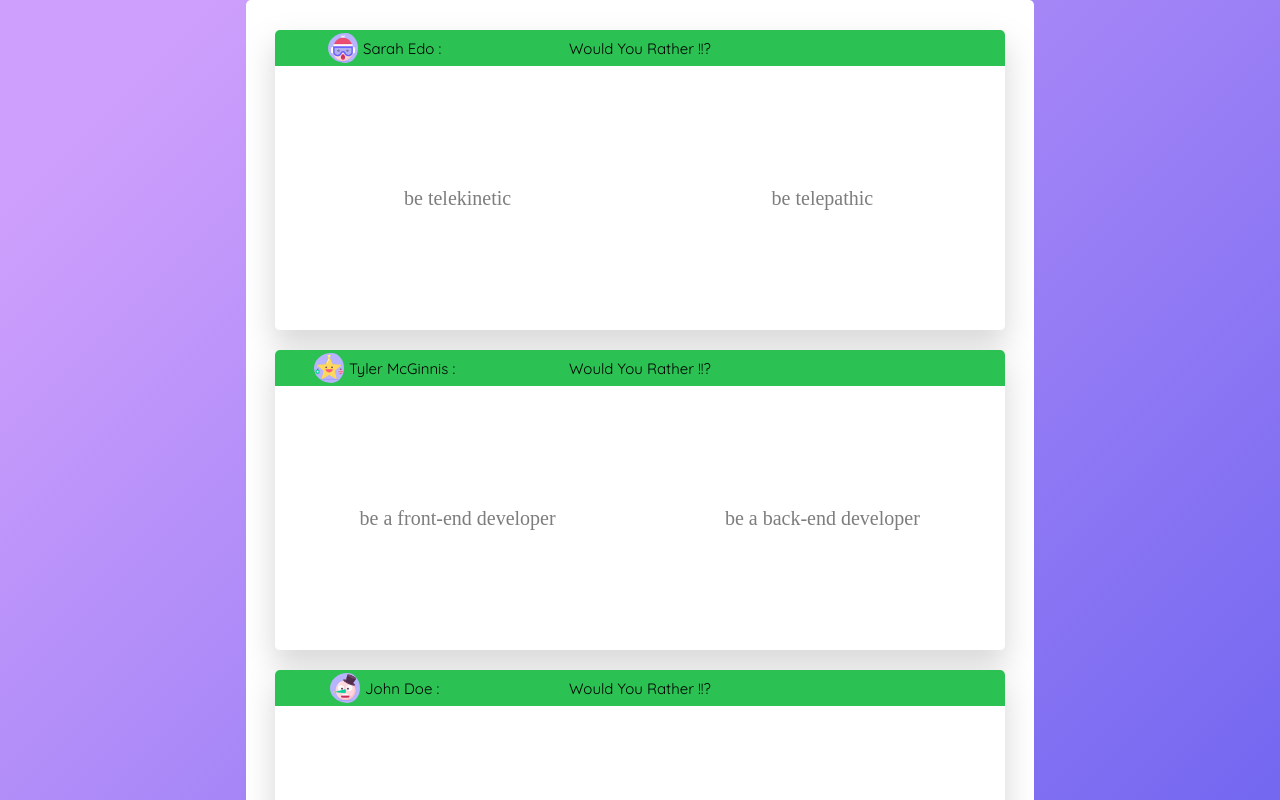
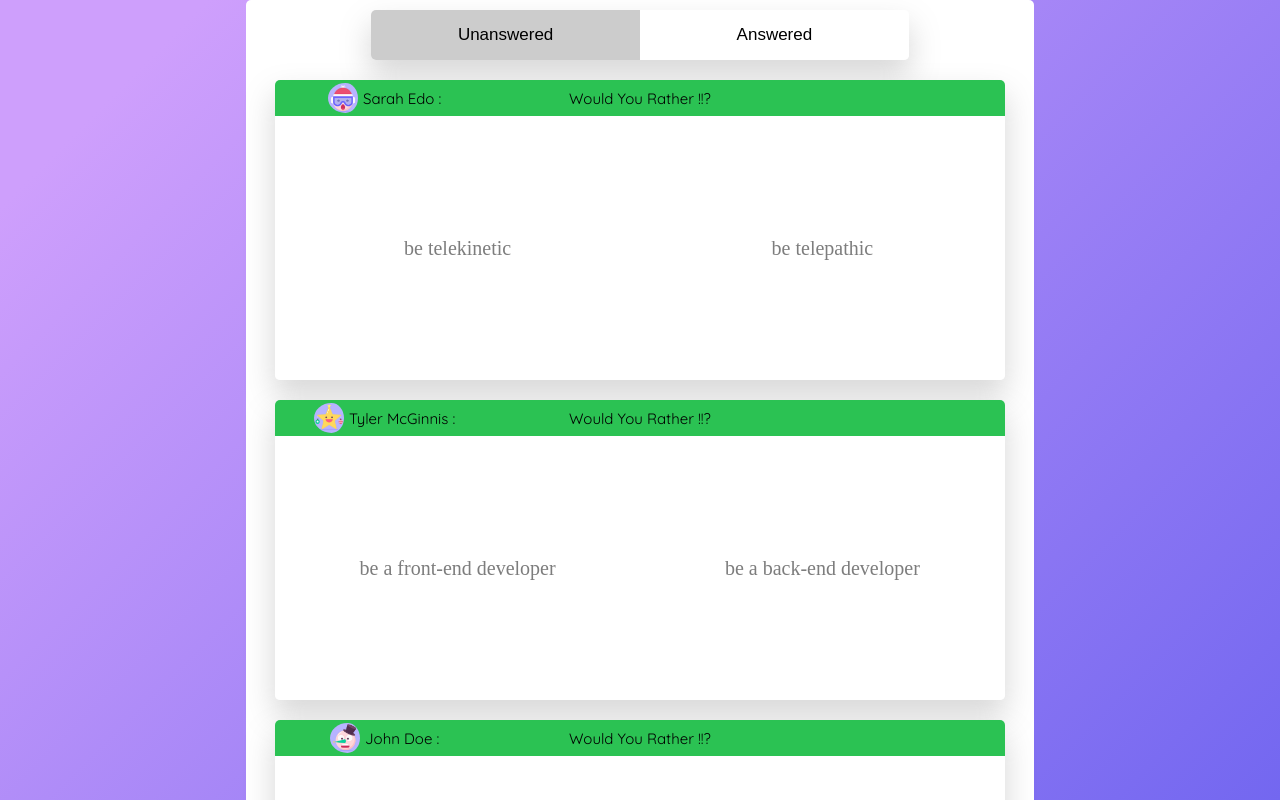
Before and after one commit to THEPEACEMAKER/Would-You-Rather-Web-App, a React (Create React App) app: page / in a window 1280 px wide. Shown: the top 800 px of the page. Built offline with nearby package versions, Linux system fonts and the light colour scheme; a web font is replaced by a local one.

Commit message:
Tabs component

```diff
--- a/src/components/AnsweredQuestionsList.js
+++ b/src/components/AnsweredQuestionsList.js
@@ -1,14 +1,16 @@
 import React, { Component } from 'react'
 import { connect } from 'react-redux'
 import AnsweredQuestion from './AnsweredQuestion'
+import Tabs from './Tabs'
 
 class AnsweredQuestionsList extends Component {
   render() {
     return (
       <div>
-          {this.props.answeredQuestionsIds.map((id) => (
-            <AnsweredQuestion id={id} key={id}/>
-          ))}
+        <Tabs page='answered' />
+        {this.props.answeredQuestionsIds.map((id) => (
+          <AnsweredQuestion id={id} key={id}/>
+        ))}
       </div>
     )
   }
--- /dev/null
+++ b/src/components/Tabs.js
@@ -0,0 +1,22 @@
+import React from 'react'
+
+function QuestionsContainer(props){
+  return (
+    <div className="app-buttons">
+    	<a href="unansweredList">
+	    	<button
+		    	className="left-button"
+		    	id= {props.page === 'unanswered' ? 'active' : null}
+	    	>Unanswered</button>
+    	</a>
+    	<a href="answeredList">
+	    	<button
+	    		className="right-button"
+	    		id= {props.page === 'answered' ? 'active' : null}
+	    	>Answered</button>
+    	</a>
+    </div>
+  )
+}
+
+export default QuestionsContainer
--- a/src/components/UnansweredQuestionsList.js
+++ b/src/components/UnansweredQuestionsList.js
@@ -1,14 +1,16 @@
 import React, { Component } from 'react'
 import { connect } from 'react-redux'
 import UnansweredQuestion from './UnansweredQuestion'
+import Tabs from './Tabs'
 
 class UnansweredQuestionsList extends Component {
   render() {
     return (
       <div>
-          {this.props.unansweredQuestionsIds.map((id) => (
-            <UnansweredQuestion id={id} key={id}/>
-          ))}
+        <Tabs page='unanswered' />
+        {this.props.unansweredQuestionsIds.map((id) => (
+          <UnansweredQuestion id={id} key={id}/>
+        ))}
       </div>
     )
   }
```
